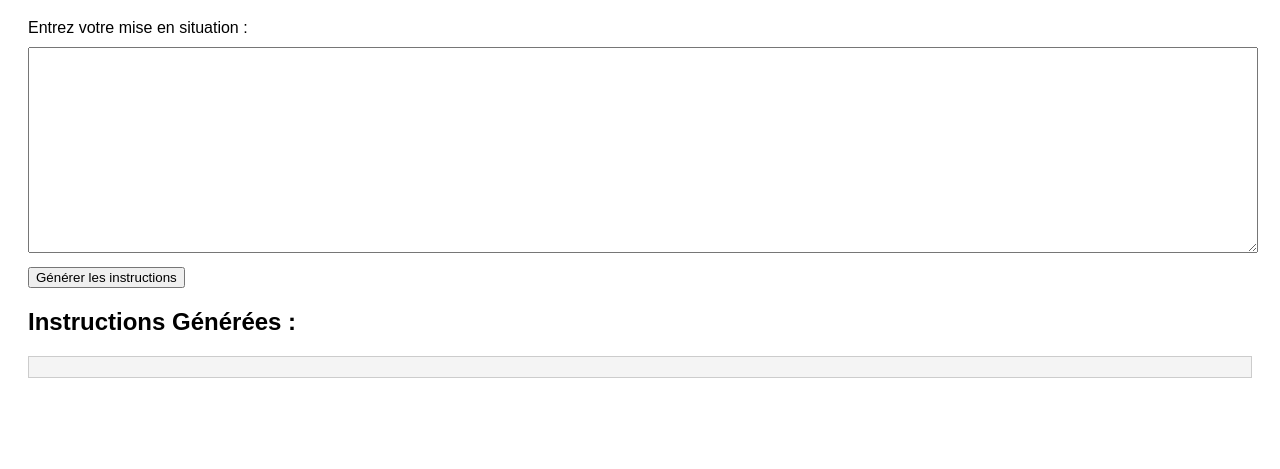
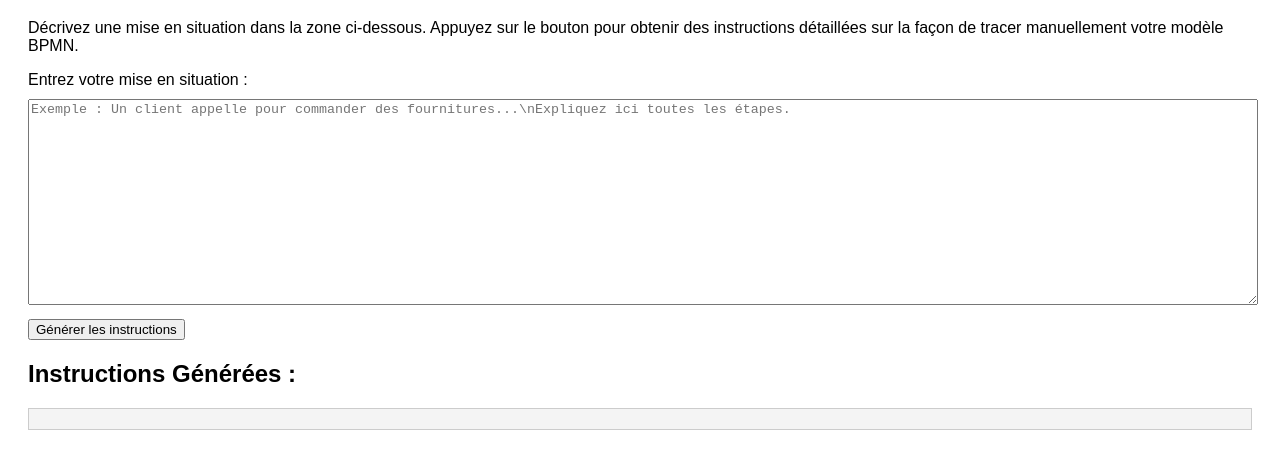
Before and after one commit to Contaparte/mod-lisations_BPMN, a plain HTML site: page index.html in a window 1280 px wide. Shown: the part 89-558 px from the top of the page. Drawn offline with Linux system fonts and the light colour scheme.

Commit message:
Update index.html

```diff
--- a/index.html
+++ b/index.html
@@ -8,13 +8,14 @@
         body { font-family: Arial, sans-serif; padding: 20px; }
         textarea { width: 100%; height: 200px; margin-top: 10px; }
         button { margin-top: 10px; }
-        pre { background: #f4f4f4; padding: 10px; border: 1px solid #ccc; }
+        pre { background: #f4f4f4; padding: 10px; border: 1px solid #ccc; white-space: pre-wrap; }
     </style>
 </head>
 <body>
     <h1>Assistant de Modélisation de Processus d'Affaires</h1>
+    <p>Décrivez une mise en situation dans la zone ci-dessous. Appuyez sur le bouton pour obtenir des instructions détaillées sur la façon de tracer manuellement votre modèle BPMN.</p>
     <label for="inputScenario">Entrez votre mise en situation :</label>
-    <textarea id="inputScenario"></textarea>
+    <textarea id="inputScenario" placeholder="Exemple : Un client appelle pour commander des fournitures...\nExpliquez ici toutes les étapes."></textarea>
     <button onclick="generateInstructions()">Générer les instructions</button>
     <h2>Instructions Générées :</h2>
     <pre id="outputInstructions"></pre>
```
